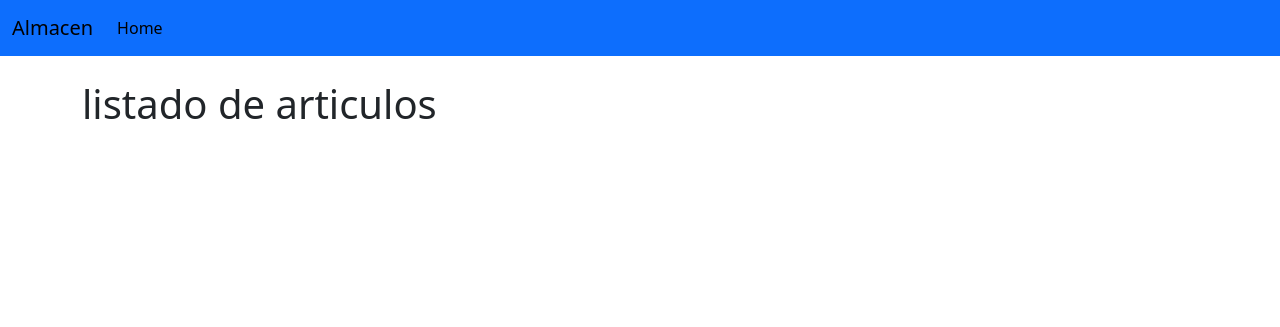
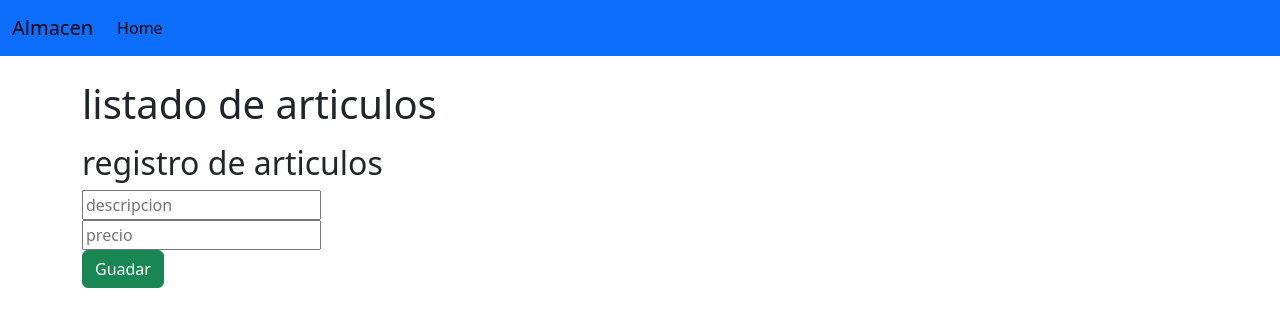
Before and after one commit to esteban4012/CRUD_Django, a Django app: page / in a window 1280 px wide. Shown: the top 327 px of the page. Run offline with Django 4.2, Linux system fonts and the light colour scheme; data that the repository does not hold is empty.

Commit message:
en el archivo home.html creamos el formulario para crear Articulos

```diff
--- a/inventario/templates/inventario/home.html
+++ b/inventario/templates/inventario/home.html
@@ -1,34 +1,23 @@
-<!DOCTYPE html>
-<html lang="en">
-<head>
-    <meta charset="UTF-8">
-    <meta name="viewport" content="width=device-width, initial-scale=1.0">
-    <title>CRUD</title>
-    <link href="https://cdn.jsdelivr.net/npm/bootstrap@5.3.0/dist/css/bootstrap.min.css" rel="stylesheet" integrity="sha384-9ndCyUaIbzAi2FUVXJi0CjmCapSmO7SnpJef0486qhLnuZ2cdeRhO02iuK6FUUVM" crossorigin="anonymous">
-</head>
-<body>
-    <nav class="navbar navbar-expand-lg bg-primary">
-        <div class="container-fluid">
-          <a class="navbar-brand" href="#">Almacen</a>
-          <button class="navbar-toggler" type="button" data-bs-toggle="collapse" data-bs-target="#navbarNav" aria-controls="navbarNav" aria-expanded="false" aria-label="Toggle navigation">
-            <span class="navbar-toggler-icon"></span>
-          </button>
-          <div class="collapse navbar-collapse" id="navbarNav">
-            <ul class="navbar-nav">
-              <li class="nav-item">
-                <a class="nav-link active" aria-current="page" href="#">Home</a>
-              </li>
-            </ul>
-          </div>
-        </div>
-      </nav>
-    <div class="container py-4">
-    <h1>listado de articulos</h1>
-    <ul>
-        {% for a in articulo %}
-            <li>{{a}}</li>
-        {% endfor %}
-    </ul>
-    <script src="https://cdn.jsdelivr.net/npm/bootstrap@5.3.0/dist/js/bootstrap.bundle.min.js" integrity="sha384-geWF76RCwLtnZ8qwWowPQNguL3RmwHVBC9FhGdlKrxdiJJigb/j/68SIy3Te4Bkz" crossorigin="anonymous"></script>
-</body>
-</html>
+{% extends "./base.html" %}
+
+{% block body %}
+<h1>listado de articulos</h1>
+  <ul>
+    {%for a in articulo %}
+      <li>{{a}}</li>
+    {% endfor %}
+  </ul>
+  <h2>registro de articulos</h2>
+  <form action="/registrarArticulo/" method="post"> {% csrf_token %}
+    <div class="form-group">
+      <input type="text" id="textdescripcion" name="textdescripcion" placeholder="descripcion" maxlength="30">
+    </div>
+    <div>
+      <input type="text" id="numprecio", name="numprecio", placeholder="precio">
+    </div>
+    <div class="">
+      <button type="submit" class="btn btn-success">Guadar</button>
+    </div>
+  </form>
+
+{% endblock %}
```
